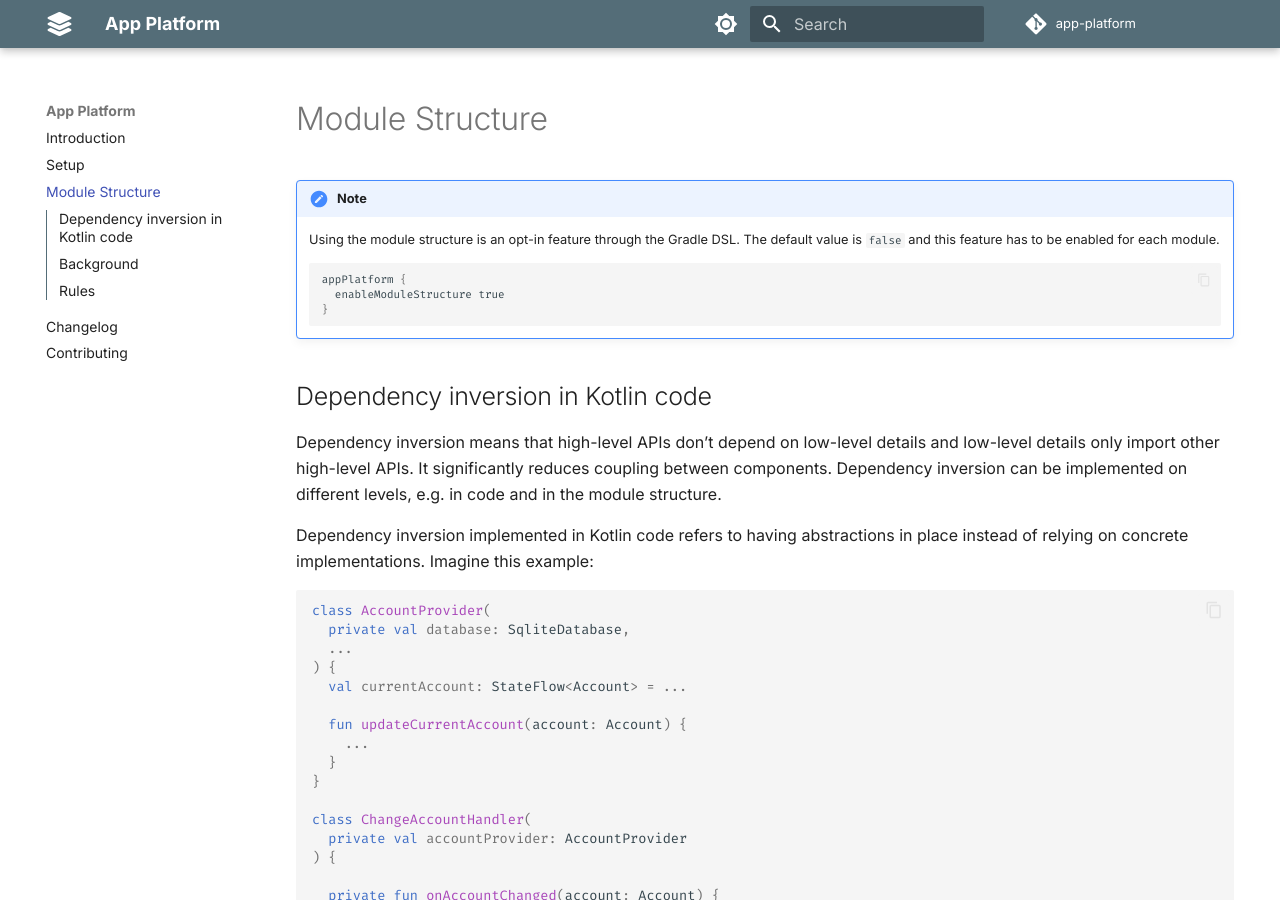
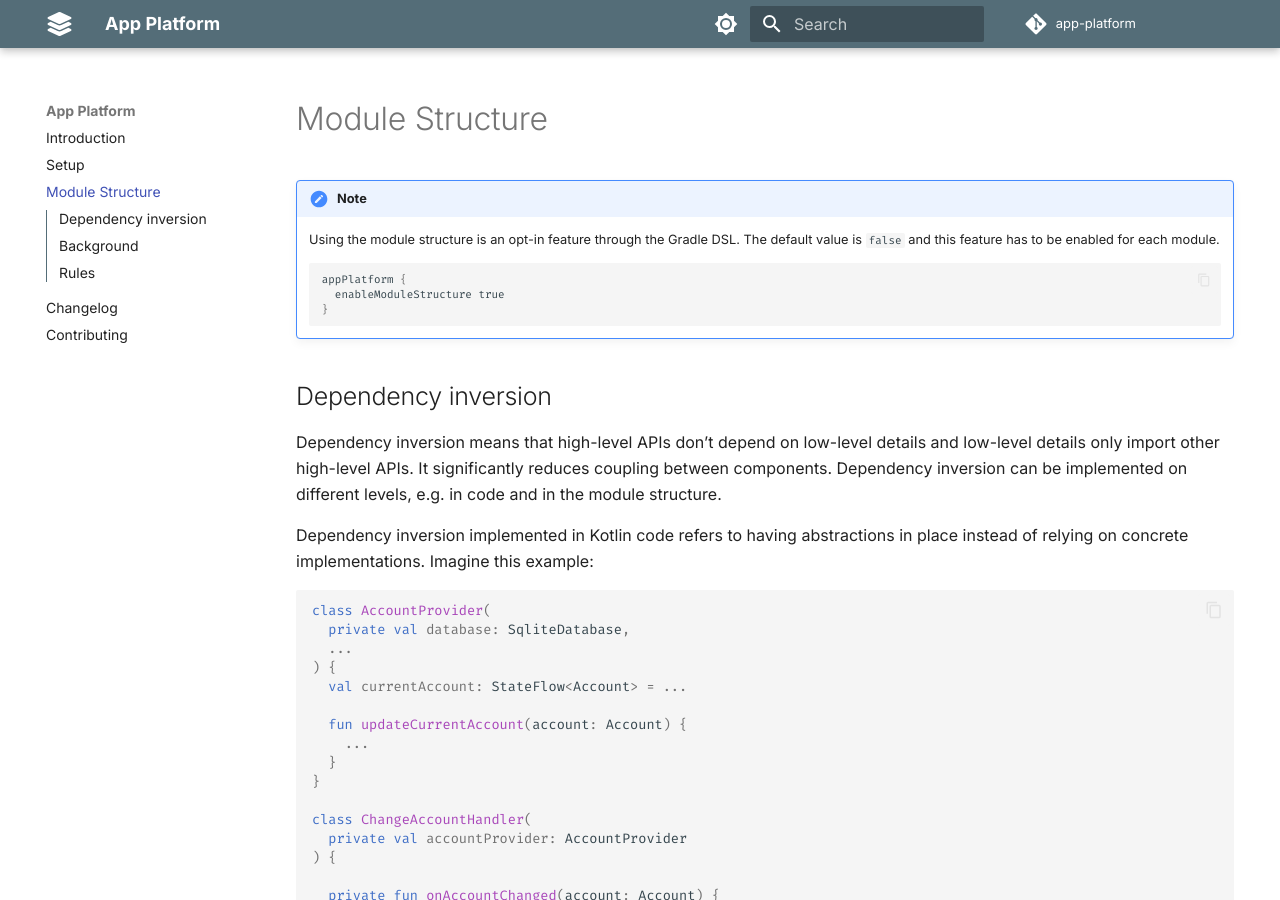
Before and after one commit to amzn/app-platform, an MkDocs documentation site: the page built from docs/module-structure.md, in a window 1280 px wide and 900 px high. Built offline with MkDocs 1.6.1 and Material for MkDocs 9.7.7, drawn with Linux system fonts in a browser that asks for light colours; comment, search, counter and statistics services are not loaded; some of the changed lines change nothing that is shown.

Commit message:
More documentation updates.

````diff
--- a/docs/module-structure.md
+++ b/docs/module-structure.md
@@ -10,7 +10,7 @@
     }
     ```
 
-## Dependency inversion in Kotlin code
+## Dependency inversion
 
 Dependency inversion means that high-level APIs don’t depend on low-level details and low-level details
 only import other high-level APIs. It significantly reduces coupling between components. Dependency
@@ -172,7 +172,7 @@ larger and larger over time and the many classes within it would have a low cohe
 longer roughly linear to the size of the module, because individual build steps such as Kotlin compilation
 can’t be parallelized.
 
-Instead, a similar approach to [dependency inversion in Kotlin code](module-structure.md#dependency-inversion-in-kotlin-code)
+Instead, a similar approach to [dependency inversion in Kotlin code](module-structure.md#dependency-inversion)
 is applied to modules. The shared package can be split into a public API and implementation sub-module:
 
 ```mermaid
@@ -207,7 +207,7 @@ In order to follow the dependency inversion principle correctly the most importa
 is that no other module but the final application module is allowed to depend on `:impl` modules. `:public`
 modules on the other hand are widely shared and can be imported by any other module.
 
-![Forbidden dependency](images/module-structure-forbidden-dep.png){ width="300" }
+![Forbidden dependency](images/module-structure-forbidden-dep.png){ width="600" }
 
 A library always comes with a single `:public` module for shared code. There can be zero, one or more `:impl`
 modules, e.g. when dependency inversion isn’t needed, then the `:impl` module is redundant. When the implementation
@@ -227,4 +227,4 @@ UI components or test helpers.
 
 Beyond `:public` and `:impl` modules, there are further optional module types:
 
-![Module types](images/module-structure-types.png){ width="300" }
+![Module types](images/module-structure-types.png){ width="600" }
````
